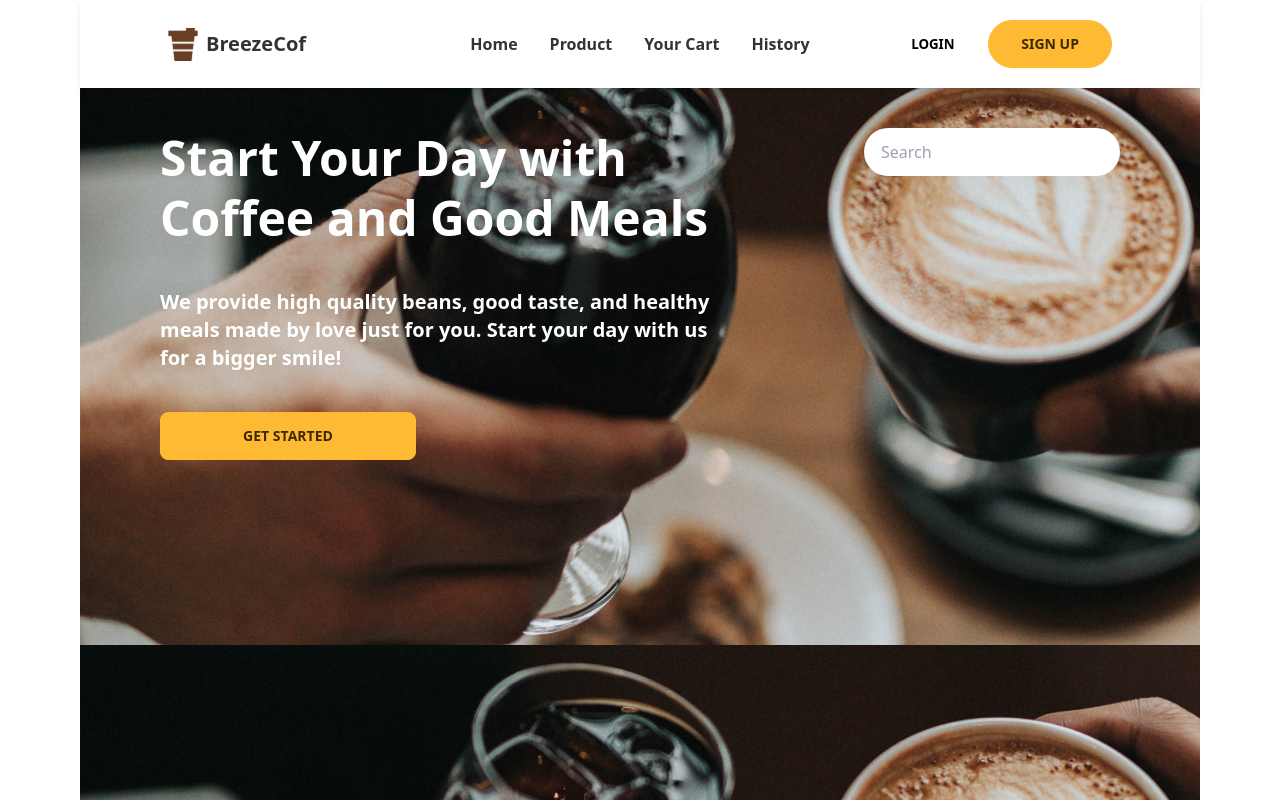
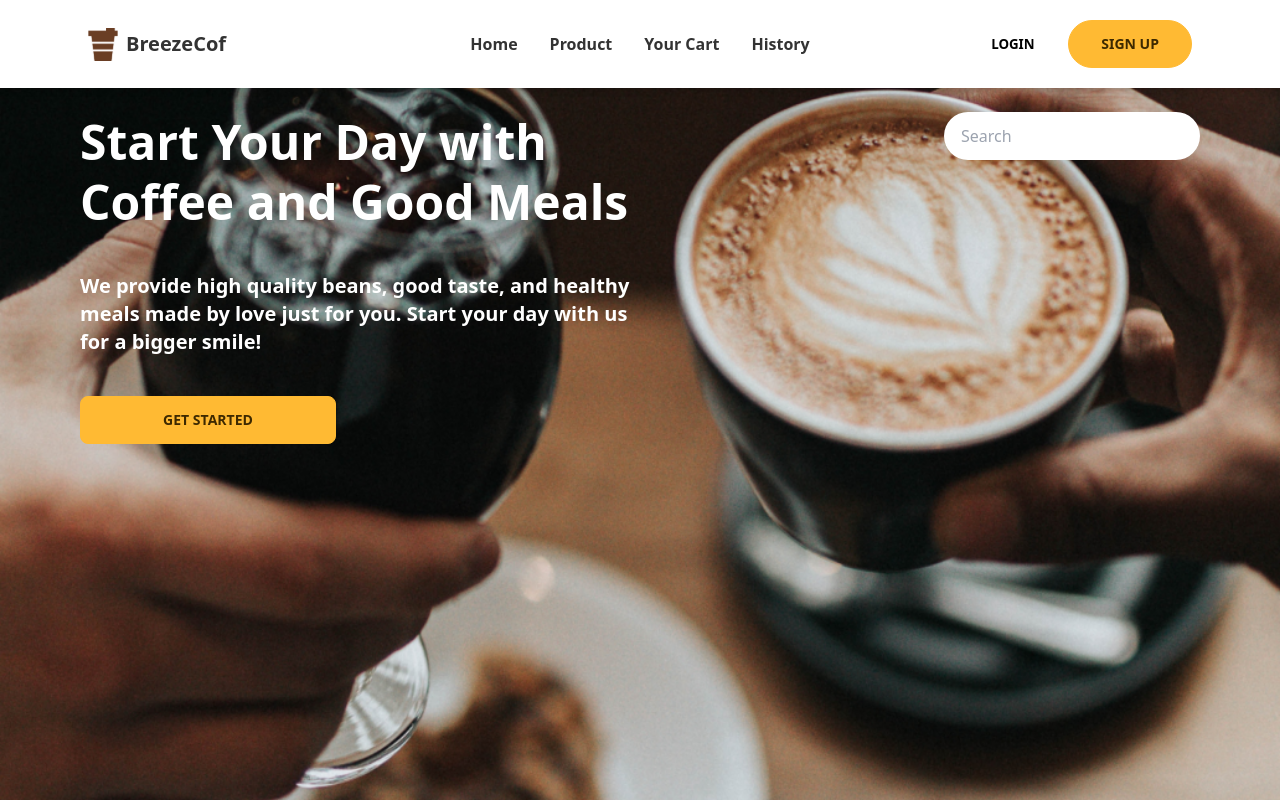
Before and after one commit to firmansubagjaa/breezecof_fe, a React (Create React App) app: page / in a window 1280 px wide. Shown: the top 802 px of the page. Built offline with nearby package versions, Linux system fonts and the light colour scheme.

Commit message:
fix: navbar and background issue

```diff
--- /dev/null
+++ b/src/components/card/BannerCard.js
@@ -0,0 +1,5 @@
+import React from "react";
+
+export default function BannerCard() {
+  return <div>BannerCard</div>;
+}
--- /dev/null
+++ b/src/components/card/ProductCard.js
@@ -0,0 +1,5 @@
+import React from "react";
+
+export default function ProductCard() {
+  return <div>ProductCard</div>;
+}
--- a/src/components/card/index.js
+++ b/src/components/card/index.js
@@ -1,5 +1,4 @@
-import React from "react";
+import BannerCard from "./BannerCard";
+import ProductCard from "./ProductCard";
 
-export default function index() {
-  return <div>index</div>;
-}
+export { ProductCard, BannerCard };
--- a/src/components/navbar/index.js
+++ b/src/components/navbar/index.js
@@ -6,7 +6,7 @@ export default function Navbar() {
   return (
     <>
       {/* navbar */}
-      <div div className="bg-base-100">
+      <div div className="bg-base-100 fixed w-full z-[99]">
         <div className="navbar py-5 shadow-md">
           <div className="container">
             <div className="navbar-start flex">
--- a/src/pages/home/Hero.js
+++ b/src/pages/home/Hero.js
@@ -1,12 +1,34 @@
 import React from "react";
 import Navbar from "../../components/navbar";
+import HeroBanner from "../../assets/png/herobanner1.png";
 
 export default function Hero() {
   return (
-    <div className="bg-hero-banner h-screen">
+    // <div className="bg-hero-banner h-screen">
+    //   <Navbar />
+    //   <div className="container">
+    //     <div className="flex flex-wrap justify-between pt-10">
+    //       <div className="text-white font-bold">
+    //         <h1 className="text-5xl leading-tight">
+    //           Start Your Day with <br /> Coffee and Good Meals
+    //         </h1>
+    //         <h2 className="text-xl my-10">
+    //           We provide high quality beans, good taste, and healthy <br /> meals made by love just for you. Start your day with us <br /> for a bigger smile!
+    //         </h2>
+    //         <button className="btn btn-primary btn-wide font-bold">Get Started</button>
+    //       </div>
+    //       <div>
+    //         <form>
+    //           <input type="text" placeholder="Search" className="input w-64 rounded-full mt-5 lg:mt-0" />
+    //         </form>
+    //       </div>
+    //     </div>
+    //   </div>
+    // </div>
+    <div className="w-full h-screen" style={{ backgroundImage: `url(${HeroBanner})`, backgroundRepeat: "no-repeat", backgroundSize: "cover", backgroundPosition: "center" }}>
       <Navbar />
       <div className="container">
-        <div className="flex flex-wrap justify-between pt-10">
+        <div className="flex flex-wrap justify-between pt-[7rem]">
           <div className="text-white font-bold">
             <h1 className="text-5xl leading-tight">
               Start Your Day with <br /> Coffee and Good Meals
--- a/src/templates/DefaultTemp.js
+++ b/src/templates/DefaultTemp.js
@@ -12,7 +12,7 @@ export default function DefaultTemp(props) {
         <title>{title ? `${title} | Breeze Coffee` : "Breeze Coffee"}</title>
       </Helmet>
       {/* <Navbar /> */}
-      <div className="px-[2rem] md:px-[5rem]">{children}</div>
+      <main>{children}</main>
       {/* <Footer /> */}
     </div>
   );
```
